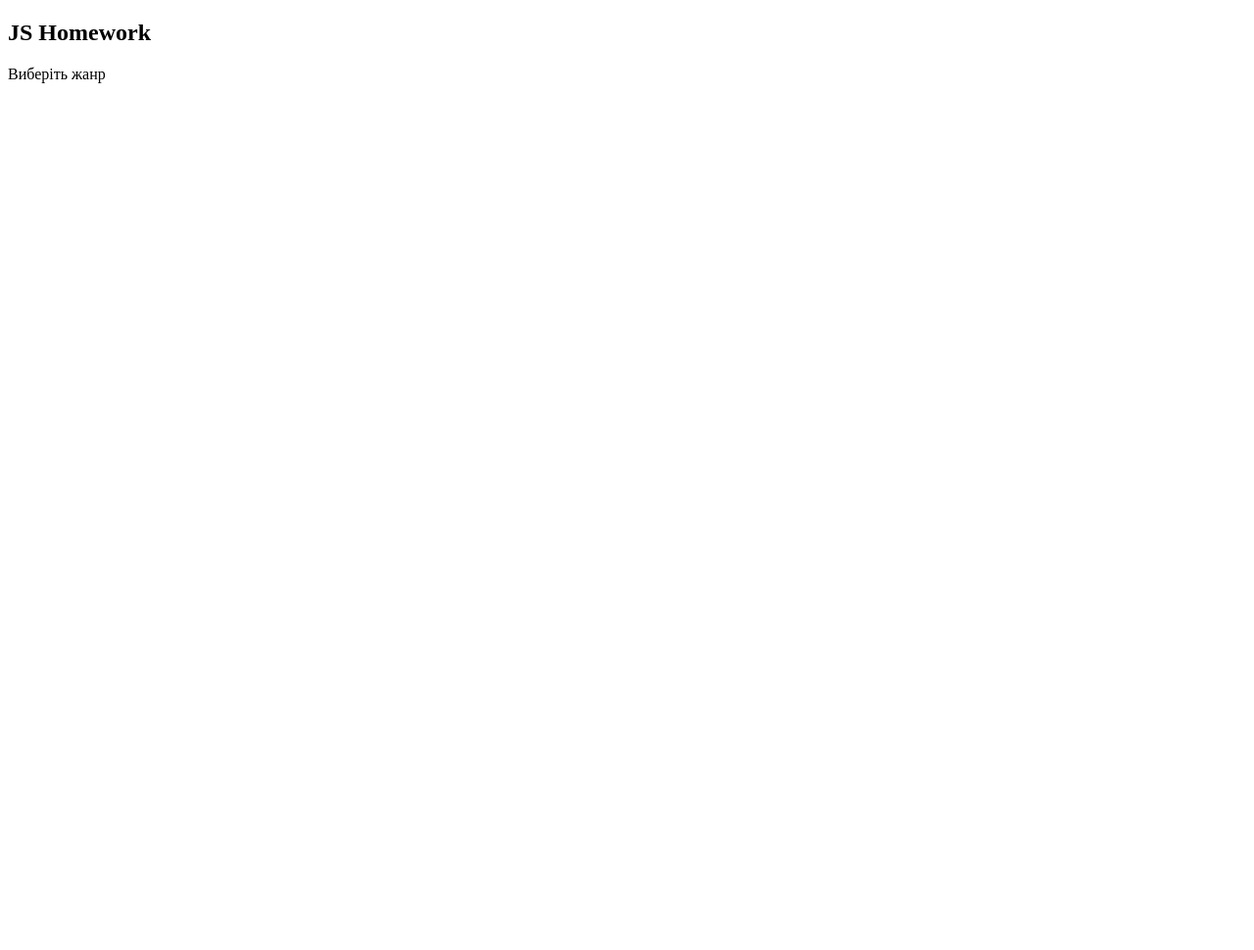
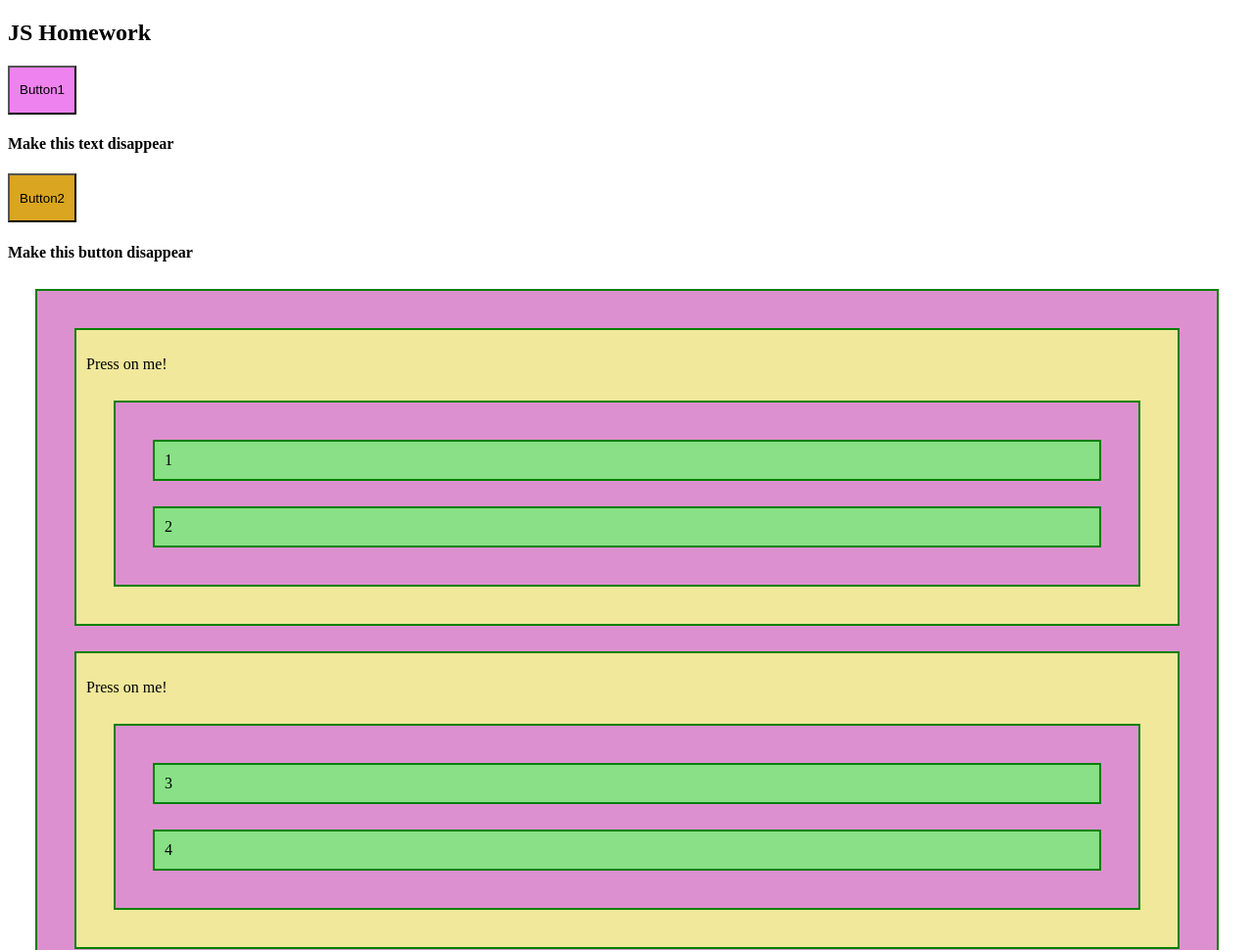
Before and after one commit to JuliaT47/JSHomework, a plain HTML site: page index.html in a window 1280 px wide. Shown: the top 970 px of the page at 98% size. Before the commit the page ends 800 px from the top, so only its background shows below. Drawn offline with Linux system fonts and the light colour scheme.

Commit message:
Homework 8

```diff
--- a/index.html
+++ b/index.html
@@ -3,13 +3,31 @@
   <head>
     <meta charset="UTF-8" />
     <meta name="viewport" content="width=device-width, initial-scale=1.0" />
+    <link rel="stylesheet" href="./styles.css" />
     <title>JavaScript</title>
   </head>
   <body>
     <h2>JS Homework</h2>
-    <!-- <button id="html">HTML</button>
-    <button id="css">CSS</button> -->
-    <div class="menu">Виберіть жанр</div>
+    <button id="btnHideText" class="btnHideText">Button1</button>
+    <h4 id="text" class="hide">Make this text disappear</h4>
+    <button id="btnHide" class="btnHide">Button2</button>
+    <h4>Make this button disappear</h4>
+    <ul class="grandparent">
+      <li class="parent">
+        <p>Press on me!</p>
+        <ul class="grandparent">
+          <li class="child">1</li>
+          <li class="child">2</li>
+        </ul>
+      </li>
+      <li class="parent">
+        <p>Press on me!</p>
+        <ul class="grandparent">
+          <li class="child">3</li>
+          <li class="child">4</li>
+        </ul>
+      </li>
+    </ul>
     <script src="./scriptHomework1.js"></script>
     <script src="./scripthomework2.js"></script>
     <script src="./scripthomework3.js"></script>
@@ -17,5 +35,6 @@
     <script src="./scripthomework5.js"></script>
     <script src="./scripthomework6.js"></script>
     <script src="./scripthomework7.js"></script>
+    <script src="./scripthomework8.js"></script>
   </body>
 </html>
--- /dev/null
+++ b/styles.css
@@ -0,0 +1,43 @@
+.btnHideText {
+  width: 70px;
+  height: 50px;
+  background-color: violet;
+}
+.hide {
+  opacity: 1;
+  transition: opacity 2s ease;
+}
+.hidden {
+  opacity: 0;
+}
+
+.btnHide {
+  width: 70px;
+  height: 50px;
+  background-color: goldenrod;
+  transition: opacity 2s ease;
+}
+.disappear {
+  opacity: 0;
+}
+.grandparent,
+.parent,
+.child {
+  margin: 30px;
+  padding: 10px;
+  outline: 2px solid green;
+  list-style-type: none;
+}
+.grandparent {
+  background-color: rgb(221, 144, 207);
+}
+.parent {
+  background-color: rgb(241, 232, 155);
+}
+.child {
+  background-color: rgb(137, 224, 134);
+  transition: opacity 2s ease;
+}
+.liHidden {
+  opacity: 0;
+}
```
Also changed, not shown: scripthomework8.js (added, +44 -0 lines).
